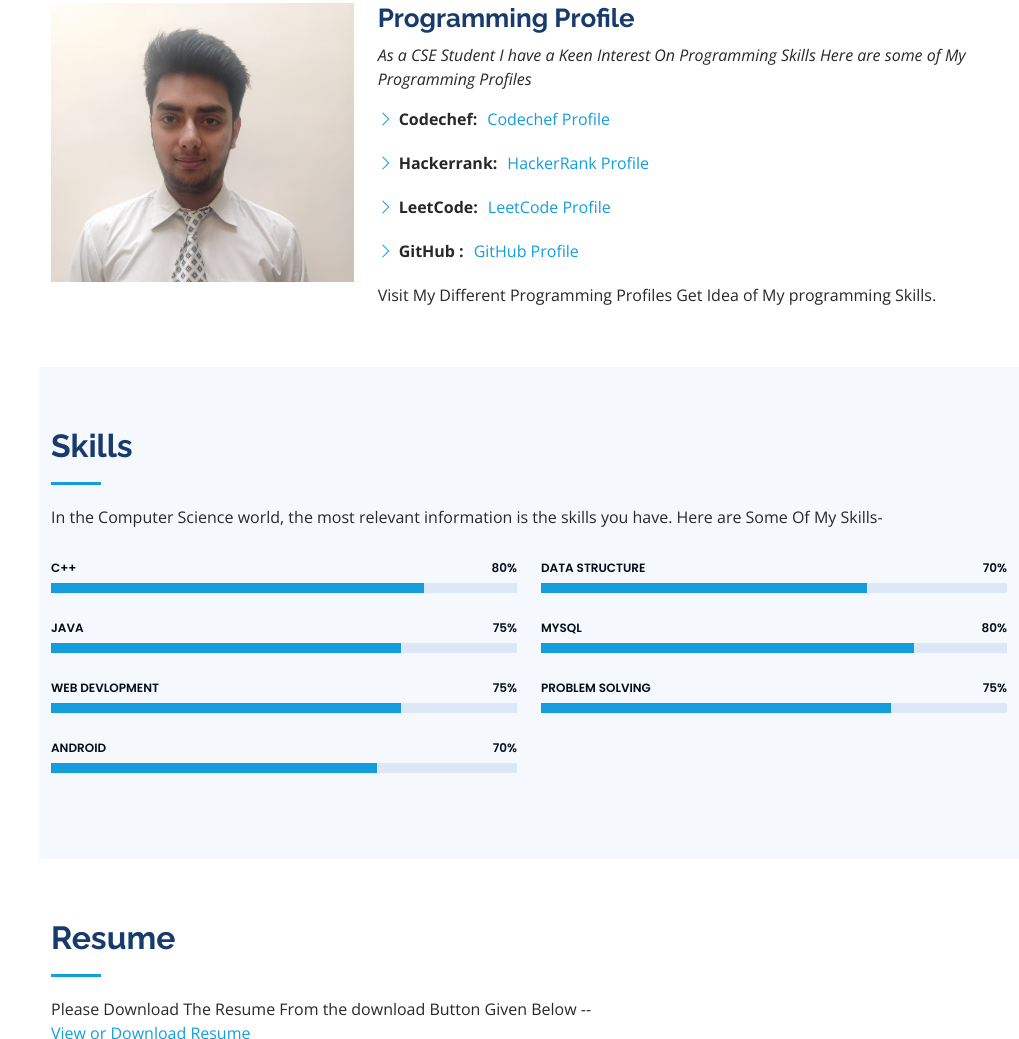
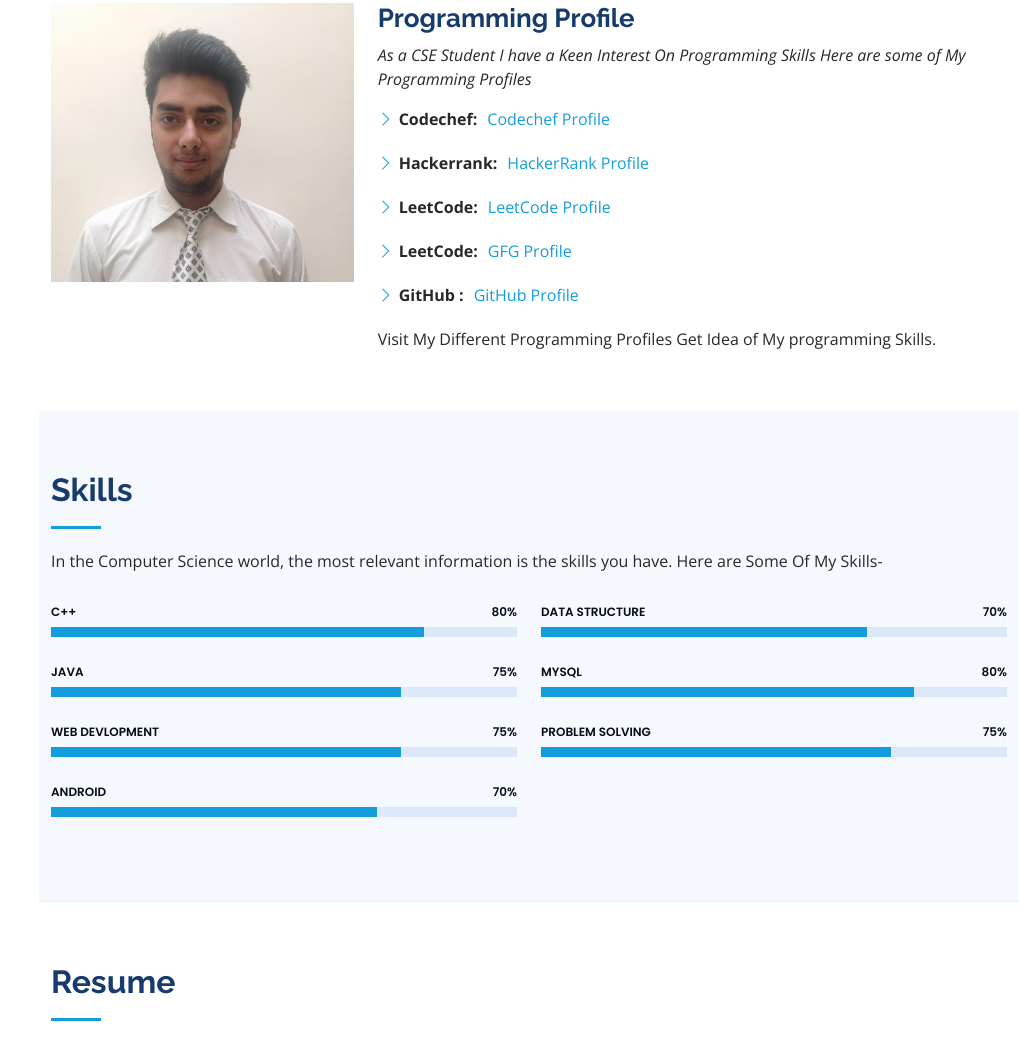
Before and after one commit to PrinceV27/MyPortfoilio, a plain HTML site: page index.html in a window 1280 px wide. Shown: the part 1037-2076 px from the top of the page, without its empty margins (261-1280 px from the left). Drawn offline with nearby package versions, Linux system fonts and the light colour scheme.

Commit message:
Update index.html

```diff
--- a/index.html
+++ b/index.html
@@ -92,6 +92,7 @@
 
                   <li><i class="bi bi-chevron-right"></i> <strong>Hackerrank:</strong> <span><a href="https://www.hackerrank.com/princevarshney21?hr_r=1">HackerRank Profile</a></span></li>
                   <li><i class="bi bi-chevron-right"></i> <strong>LeetCode:</strong> <span><a href="https://leetcode.com/princevarshney2001/"> LeetCode Profile</a></span></li>
+                  <li><i class="bi bi-chevron-right"></i> <strong>LeetCode:</strong> <span><a href="https://auth.geeksforgeeks.org/user/princevarshney2001/practice/"> GFG Profile</a></span></li>
                   <li><i class="bi bi-chevron-right"></i> <strong>GitHub :</strong> <span><a href="https://github.com/PrinceV27">GitHub Profile</a></span></li>
                 </ul>
               </div>
```
